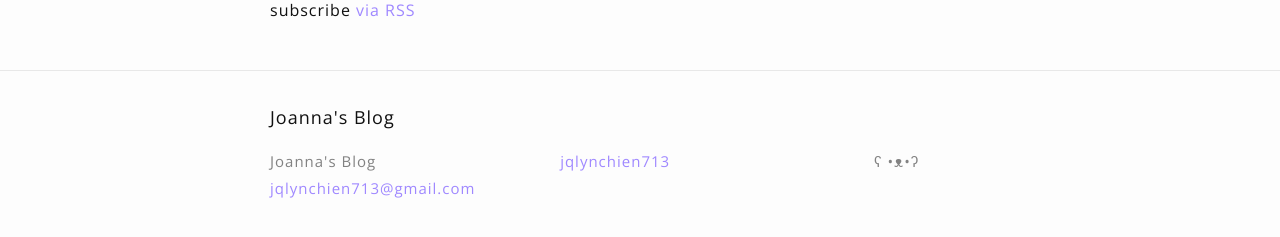
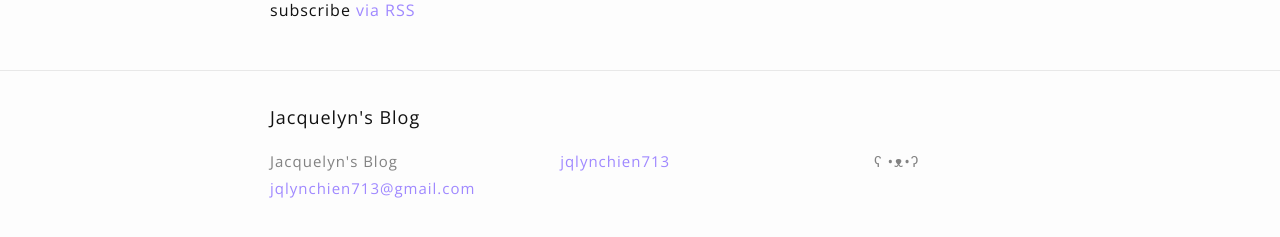
Before and after one commit to jqlynchien713/jqlynchien713.github.io, a Jekyll site: the page built from index.markdown, in a window 1280 px wide and 900 px high, scrolled down 1352 px. Shown: the part 638-875 px from the top of the window. Built offline with Jekyll 4.4.1, drawn with Linux system fonts in a browser that asks for light colours; some of the changed text lies outside the part shown.

Commit message:
update name

```diff
--- a/_config.yml
+++ b/_config.yml
@@ -23,7 +23,7 @@ header_pages:
   - about.md
 
 excerpt_separator: <!--more-->
-title: Joanna's Blog
+title: Jacquelyn's Blog
 email: jqlynchien713@gmail.com
 description: >- # this means to ignore newlines until "baseurl:"
   ʕ •ᴥ•ʔ
```
